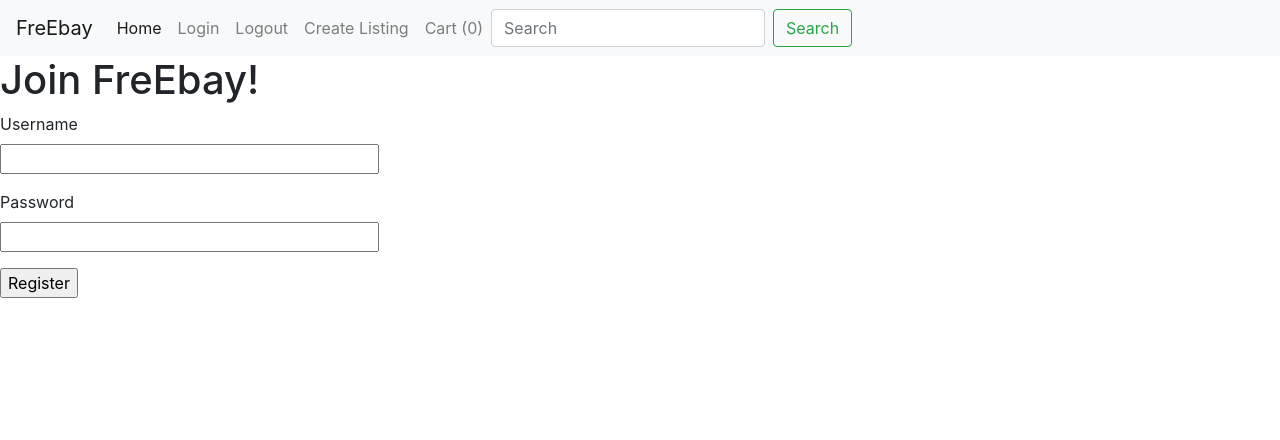
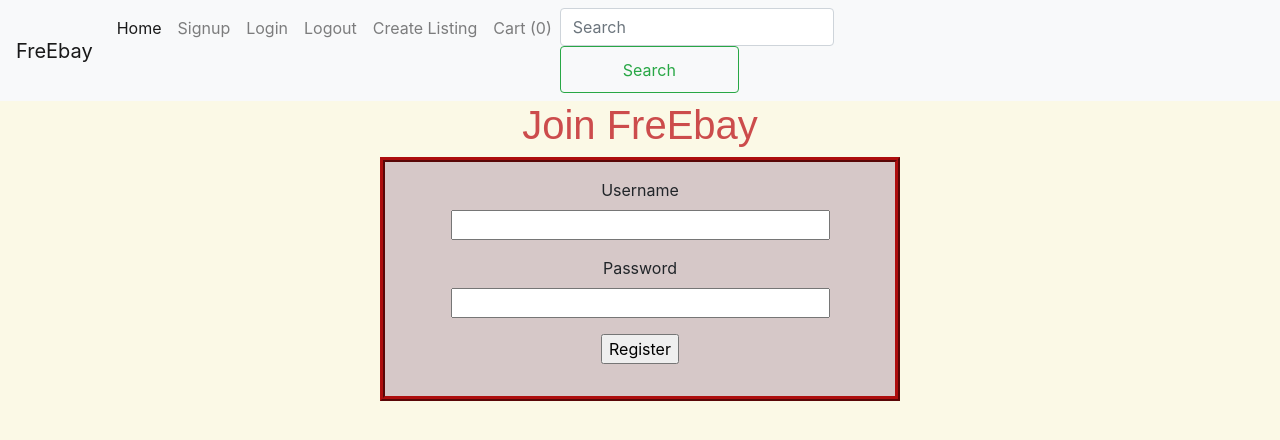
Before and after one commit to emmasandstorm/ebay_clone, a Flask app: page /signup in a window 1280 px wide. Shown: the top 440 px of the page. Run offline with Flask 2, Linux system fonts and the light colour scheme; some libraries are stand-ins or nearby versions.

Commit message:
adding css to signup and inline documentation

```diff
--- a/app/templates/base.html
+++ b/app/templates/base.html
@@ -15,6 +15,9 @@
                   <a class="nav-link" href="/">Home <span class="sr-only">(current)</span></a>
                 </li>
                 <li class="nav-item">
+                <li class="nav-item">
+                  <a class="nav-link" href="/signup">Signup </a>
+                </li>
                   <a class="nav-link" href="/login">Login</a>
                 </li>
                 <li class="nav-item">
--- a/app/templates/signup.html
+++ b/app/templates/signup.html
@@ -1,7 +1,14 @@
 {% extends "base.html"%}
 {% block title %} Sign Up {% endblock %}
-{% block head %}<h1>Join FreEbay!</h1>{% endblock %}
 {% block content %}
+<html>
+    <head>
+        <link rel = "stylesheet" href = '/static/cartformats.css'>
+        <div class = "title">
+          <h1>Join FreEbay</h1>
+        </div>
+      </head>
+<div class = "login">
     <form action="" method="POST">
         {{ form.hidden_tag() }}
         <p>
@@ -12,4 +19,6 @@
 	    {{ form.password(size=32) }}
         <p>{{ form.submit() }}</p>
     </form>
+</div>
+    </html>
 {% endblock %}
```
Also changed, not shown: app/routes.py (+17 -7 lines).
